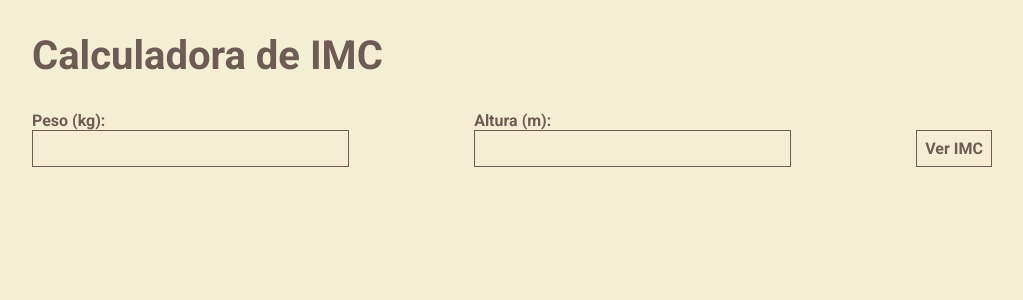
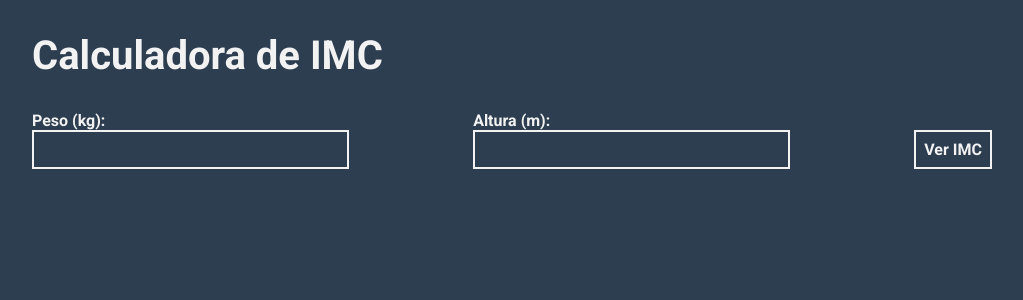
Before and after one commit to FabioMedeiros1000/calculadora-imc, a React (Vite) app: page / in a window 1280 px wide. Shown: the top 300 px of the page, without its empty margins (128-1151 px from the left). Built offline with nearby package versions, Linux system fonts and the light colour scheme.

Commit message:
:lipstick: redesigning the interface styling

```diff
--- a/src/components/Forms/Forms.module.css
+++ b/src/components/Forms/Forms.module.css
@@ -8,23 +8,23 @@
 .formWeight, .formHeight {
     padding: 8px;
     font-weight: bold;
-    border: 1px solid var(--corDoTexto);
+    border: 2px solid var(--white);
 }
 
 .formWeight:focus, .formHeight:focus {
-    outline-color: var(--corDoTexto);
+    outline-color: var(--white);
 }
 
 .formButton {
     padding: 8px;
     font-weight: bold;
-    border: 1px solid var(--corDoTexto);
+    border: 2px solid var(--white);
     cursor: pointer;
 }
 
 .formButton:hover{
-    background-color: var(--corDoTexto);
-    color: var(--corDeFundo);
+    background-color: var(--white);
+    color: var(--blue);
 }
 
 .formContainer{
--- a/src/components/Header/Header.module.css
+++ b/src/components/Header/Header.module.css
@@ -4,7 +4,7 @@
     font-size: 40px;
 
     @media (max-width: 1023px){
-        font-size: 24px;
+        font-size: 40px;
         display: flex;
         justify-content: center;
     }
--- a/src/components/ImcTable/ImcTable.module.css
+++ b/src/components/ImcTable/ImcTable.module.css
@@ -5,13 +5,20 @@
     margin-bottom: 40px;
 }
 
+.table th {
+    font-weight: bold;
+    font-size: 24px;
+}
+
 .tableCol {
     padding: 16px;
     border: none;
-    border: 1px solid var(--corDoTexto);
+    border: 1px solid var(--white);
 }
 
 .highlight {
-    background-color: var(--corSecundaria);
-    color: #fff;
+    background-color: var(--white);
+    color: var(--blue);
+    font-weight: bold;
+    font-size: 20px;
 }
--- a/src/components/Result/Result.module.css
+++ b/src/components/Result/Result.module.css
@@ -1,6 +1,5 @@
 .result {
-    /* text-align: left; */
-    margin-top: 16px;
+    margin-top: 24px;
 }
 
 .result b{
@@ -10,9 +9,5 @@
 .resultTitle{
     font-size: 32px;
     font-weight: bold;
-    margin-bottom: 16px;
-
-    @media (max-width: 1023px) {
-        font-size: 20px;
-    }
+    margin-bottom: 8px;
 }
--- a/src/global.css
+++ b/src/global.css
@@ -1,7 +1,6 @@
 :root{
-    --corDoTexto: #6e5b54;
-    --corDeFundo: #f4eed4;
-    --corSecundaria: #c3b68c
+    --white: #F2F2F2;
+    --blue: #2D3E50;
 }
 
 * {
@@ -11,8 +10,8 @@
     font-family: 'Roboto', sans-serif;
     font-weight: 400;
     font-size: 16px;
-    background-color: var(--corDeFundo);
-    color: var(--corDoTexto);
+    background-color: var(--blue);
+    color: var(--white);
 }
 
 .container {
```
